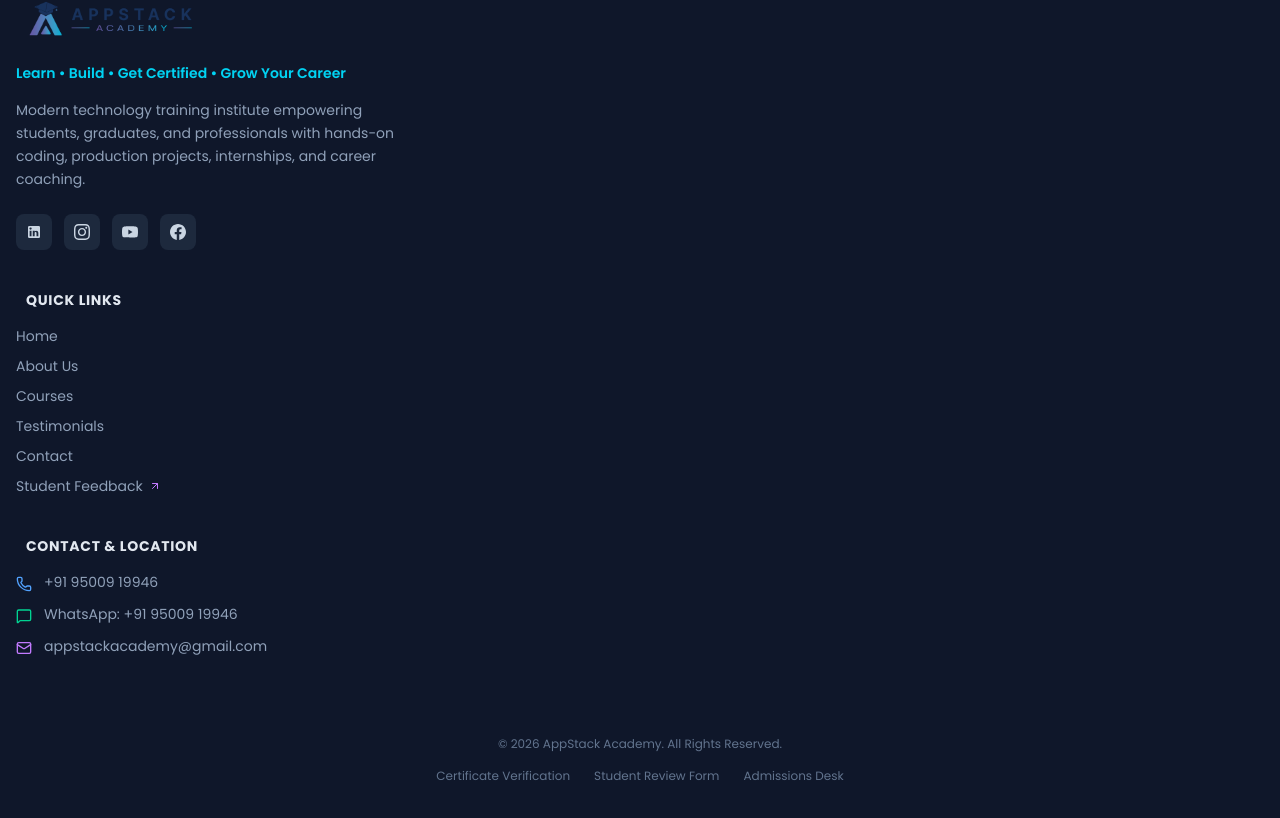
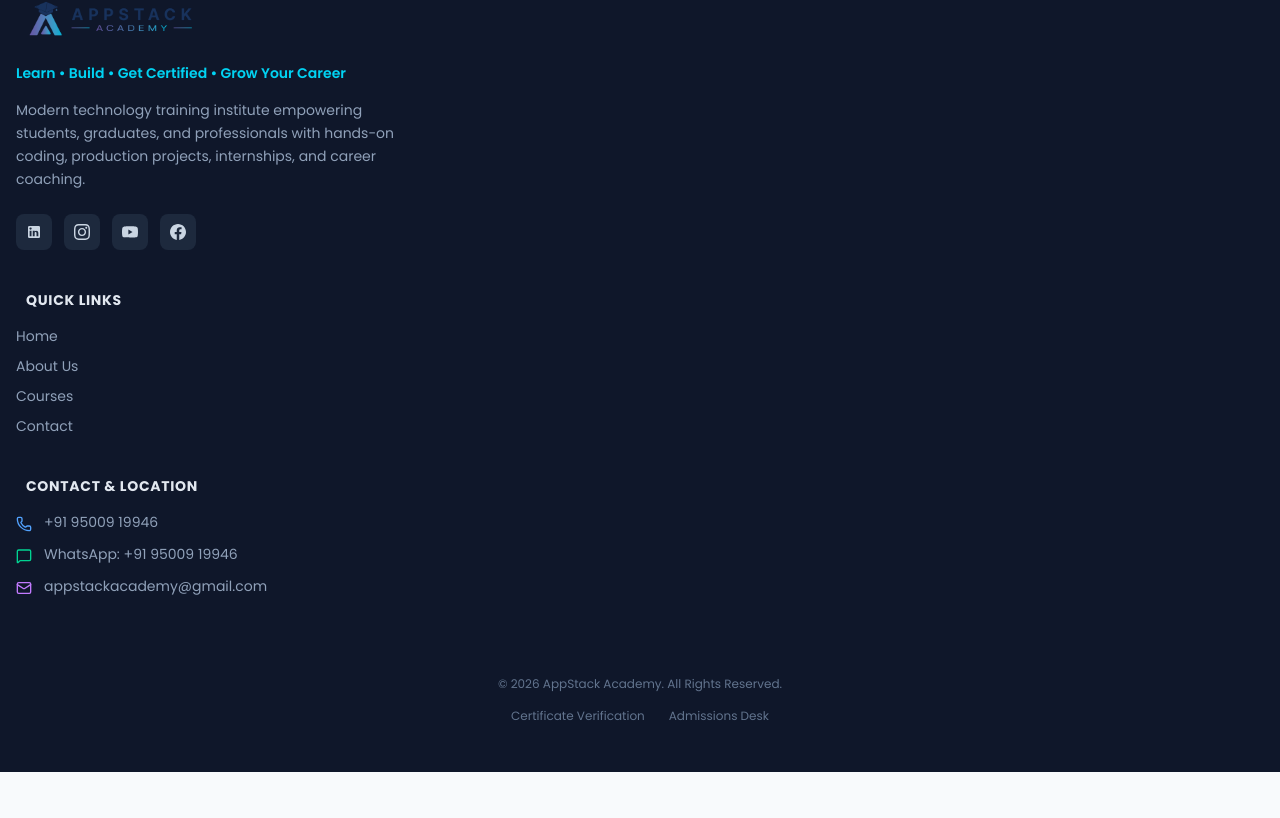
Before and after one commit to PATHIRAJ-S/appstack-academy, a React (Vite) app: page / in a window 1280 px wide. Shown: the part 8360-9178 px from the top of the page. After the commit the page ends 9132 px from the top, so only its background shows below. Built offline with nearby package versions, Linux system fonts and the light colour scheme.

Commit message:
refactor: remove Testimonials and Student Feedback links from footer

```diff
--- a/src/components/Footer.jsx
+++ b/src/components/Footer.jsx
@@ -1,6 +1,6 @@
 import React from 'react';
 import { Link } from 'react-router-dom';
-import { Phone, Mail, MapPin, MessageSquare, ArrowUpRight, ShieldCheck } from 'lucide-react';
+import { Phone, Mail, MapPin, MessageSquare, ShieldCheck } from 'lucide-react';
 import APLogo from '../assets/AP-Logo.png';
 
 const Footer = () => {
@@ -83,23 +83,8 @@ const Footer = () => {
               <li>
                 <Link to="/courses" className="hover:text-white transition-colors">Courses</Link>
               </li>
-              {/*   <li>
-                <Link to="/student-projects" className="hover:text-white transition-colors">Student Projects</Link>
-              </li>
-              <li>
-                <Link to="/internship" className="hover:text-white transition-colors">Internship Program</Link>
-              </li> */}
-              <li>
-                <Link to="/testimonials" className="hover:text-white transition-colors">Testimonials</Link>
-              </li>
               <li>
                 <Link to="/contact" className="hover:text-white transition-colors">Contact</Link>
-              </li>
-              <li>
-                <Link to="/feedback" className="hover:text-white transition-colors flex items-center gap-1.5">
-                  <span>Student Feedback</span>
-                  <ArrowUpRight className="w-3 h-3 text-purple-400" />
-                </Link>
               </li>
             </ul>
           </div>
@@ -182,7 +167,6 @@ const Footer = () => {
           <p>© 2026 AppStack Academy. All Rights Reserved.</p>
           <div className="flex items-center gap-6">
             <Link to="/certificate-verification" className="hover:text-slate-300 transition-colors">Certificate Verification</Link>
-            <Link to="/feedback" className="hover:text-slate-300 transition-colors">Student Review Form</Link>
             <Link to="/contact" className="hover:text-slate-300 transition-colors">Admissions Desk</Link>
           </div>
         </div>
```
